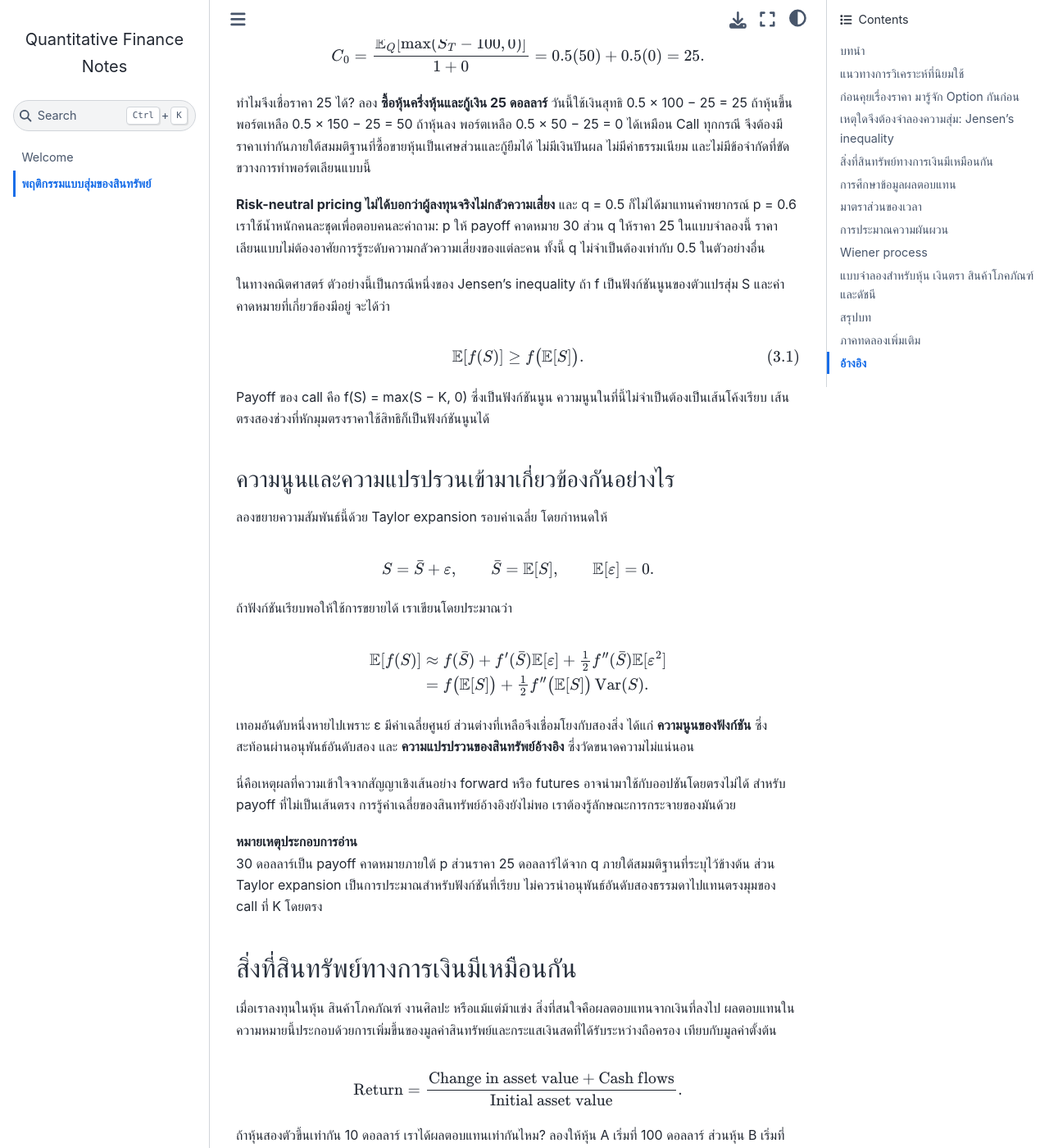
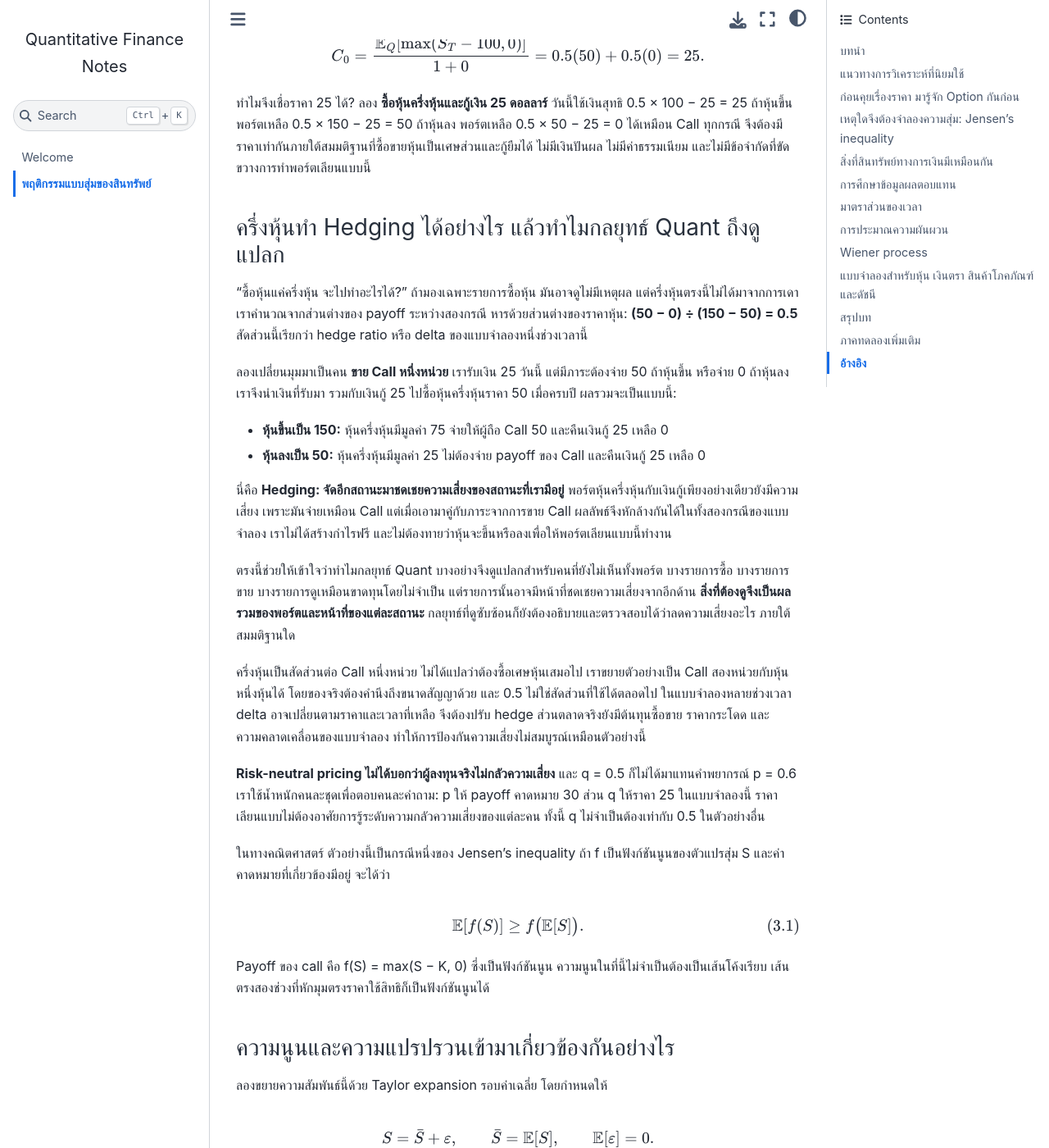
Before and after one commit to nutdnuy/quantitative-finance-notes, a Jupyter Book: the page built from random-assets.md, in a window 1280 px wide and 1400 px high, scrolled down 4426 px. Shown: the whole window at 82% size. Built offline with Jupyter Book 1.0.4 settings and Sphinx 7.4.7 and the Sphinx Book theme 1.1.4, drawn with Linux system fonts in a browser that asks for light colours.

Commit message:
Explain half-share hedging and portfolio-level quant reasoning

```diff
--- a/random-assets.md
+++ b/random-assets.md
@@ -155,6 +155,21 @@ C_0=\frac{\mathbb{E}_Q[\max(S_T-100,0)]}{1+0}
 $$
 
 ทำไมจึงเชื่อราคา 25 ได้? ลอง **ซื้อหุ้นครึ่งหุ้นและกู้เงิน 25 ดอลลาร์** วันนี้ใช้เงินสุทธิ 0.5 × 100 − 25 = 25 ถ้าหุ้นขึ้น พอร์ตเหลือ 0.5 × 150 − 25 = 50 ถ้าหุ้นลง พอร์ตเหลือ 0.5 × 50 − 25 = 0 ได้เหมือน Call ทุกกรณี จึงต้องมีราคาเท่ากันภายใต้สมมติฐานที่ซื้อขายหุ้นเป็นเศษส่วนและกู้ยืมได้ ไม่มีเงินปันผล ไม่มีค่าธรรมเนียม และไม่มีข้อจำกัดที่ขัดขวางการทำพอร์ตเลียนแบบนี้
+
+### ครึ่งหุ้นทำ Hedging ได้อย่างไร แล้วทำไมกลยุทธ์ Quant ถึงดูแปลก
+
+“ซื้อหุ้นแค่ครึ่งหุ้น จะไปทำอะไรได้?” ถ้ามองเฉพาะรายการซื้อหุ้น มันอาจดูไม่มีเหตุผล แต่ครึ่งหุ้นตรงนี้ไม่ได้มาจากการเดา เราคำนวณจากส่วนต่างของ payoff ระหว่างสองกรณี หารด้วยส่วนต่างของราคาหุ้น: **(50 − 0) ÷ (150 − 50) = 0.5** สัดส่วนนี้เรียกว่า hedge ratio หรือ delta ของแบบจำลองหนึ่งช่วงเวลานี้
+
+ลองเปลี่ยนมุมมาเป็นคน **ขาย Call หนึ่งหน่วย** เรารับเงิน 25 วันนี้ แต่มีภาระต้องจ่าย 50 ถ้าหุ้นขึ้น หรือจ่าย 0 ถ้าหุ้นลง เราจึงนำเงินที่รับมา รวมกับเงินกู้ 25 ไปซื้อหุ้นครึ่งหุ้นราคา 50 เมื่อครบปี ผลรวมจะเป็นแบบนี้:
+
+- **หุ้นขึ้นเป็น 150:** หุ้นครึ่งหุ้นมีมูลค่า 75 จ่ายให้ผู้ถือ Call 50 และคืนเงินกู้ 25 เหลือ 0
+- **หุ้นลงเป็น 50:** หุ้นครึ่งหุ้นมีมูลค่า 25 ไม่ต้องจ่าย payoff ของ Call และคืนเงินกู้ 25 เหลือ 0
+
+นี่คือ **Hedging: จัดอีกสถานะมาชดเชยความเสี่ยงของสถานะที่เรามีอยู่** พอร์ตหุ้นครึ่งหุ้นกับเงินกู้เพียงอย่างเดียวยังมีความเสี่ยง เพราะมันจ่ายเหมือน Call แต่เมื่อเอามาคู่กับภาระจากการขาย Call ผลลัพธ์จึงหักล้างกันได้ในทั้งสองกรณีของแบบจำลอง เราไม่ได้สร้างกำไรฟรี และไม่ต้องทายว่าหุ้นจะขึ้นหรือลงเพื่อให้พอร์ตเลียนแบบนี้ทำงาน
+
+ตรงนี้ช่วยให้เข้าใจว่าทำไมกลยุทธ์ Quant บางอย่างจึงดูแปลกสำหรับคนที่ยังไม่เห็นทั้งพอร์ต บางรายการซื้อ บางรายการขาย บางรายการดูเหมือนขาดทุนโดยไม่จำเป็น แต่รายการนั้นอาจมีหน้าที่ชดเชยความเสี่ยงจากอีกด้าน **สิ่งที่ต้องดูจึงเป็นผลรวมของพอร์ตและหน้าที่ของแต่ละสถานะ** กลยุทธ์ที่ดูซับซ้อนก็ยังต้องอธิบายและตรวจสอบได้ว่าลดความเสี่ยงอะไร ภายใต้สมมติฐานใด
+
+ครึ่งหุ้นเป็นสัดส่วนต่อ Call หนึ่งหน่วย ไม่ได้แปลว่าต้องซื้อเศษหุ้นเสมอไป เราขยายตัวอย่างเป็น Call สองหน่วยกับหุ้นหนึ่งหุ้นได้ โดยของจริงต้องคำนึงถึงขนาดสัญญาด้วย และ 0.5 ไม่ใช่สัดส่วนที่ใช้ได้ตลอดไป ในแบบจำลองหลายช่วงเวลา delta อาจเปลี่ยนตามราคาและเวลาที่เหลือ จึงต้องปรับ hedge ส่วนตลาดจริงยังมีต้นทุนซื้อขาย ราคากระโดด และความคลาดเคลื่อนของแบบจำลอง ทำให้การป้องกันความเสี่ยงไม่สมบูรณ์เหมือนตัวอย่างนี้
 
 **Risk-neutral pricing ไม่ได้บอกว่าผู้ลงทุนจริงไม่กลัวความเสี่ยง** และ q = 0.5 ก็ไม่ได้มาแทนคำพยากรณ์ p = 0.6 เราใช้น้ำหนักคนละชุดเพื่อตอบคนละคำถาม: p ให้ payoff คาดหมาย 30 ส่วน q ให้ราคา 25 ในแบบจำลองนี้ ราคาเลียนแบบไม่ต้องอาศัยการรู้ระดับความกลัวความเสี่ยงของแต่ละคน ทั้งนี้ q ไม่จำเป็นต้องเท่ากับ 0.5 ในตัวอย่างอื่น
 
```
Also changed, not shown: 1 other file.
